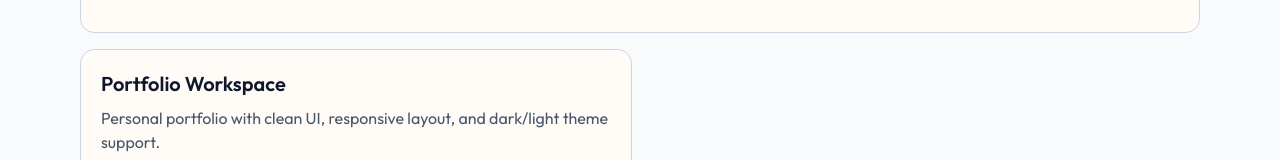
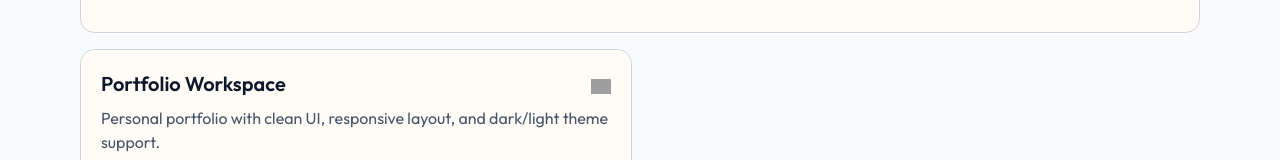
Before and after one commit to mmedved6-kz/PortfolioMM, a Next.js app: page /projects in a window 1280 px wide. Shown: the part 217-377 px from the top of the page. Built offline with nearby package versions, Linux system fonts and the light colour scheme; grey boxes are pictures that could not be loaded.

Commit message:
Contact host fix, projects page repo Url added

```diff
--- a/app/api/contact/route.ts
+++ b/app/api/contact/route.ts
@@ -46,7 +46,7 @@ export async function POST(request: Request) {
             );
         }
 
-        const host = process.env.CONTACT_FORM_HOST;
+        const host = process.env.SMTP_HOST ?? process.env.CONTACT_FORM_HOST;
         const port = Number(process.env.SMTP_PORT ?? "587");
         const secure = String(process.env.SMTP_SECURE ?? "false").toLowerCase() === "true";
         const user = process.env.SMTP_USER;
--- a/app/globals.css
+++ b/app/globals.css
@@ -306,6 +306,12 @@ main section[id] {
   color: var(--muted);
 }
 
+.contact-status-sending {
+  color: #A16207;
+  font-size: 0.9rem;
+  margin: 0;
+}
+
 h1, h2, h3, h4, h5, h6 {
   color: var(--text);
 }
--- a/app/projects/page.tsx
+++ b/app/projects/page.tsx
@@ -1,4 +1,6 @@
 import { PROJECTS } from "@/lib/projects";
+import Image from "next/image";
+
 
 export default function ProjectsPage() {
   return (
@@ -11,7 +13,19 @@ export default function ProjectsPage() {
       <section className="grid grid-cols-1 md:grid-cols-2 gap-4">
         {PROJECTS.map((project) => (
           <article key={project.slug} className="surface p-5">
-            <h2 className="text-xl font-semibold">{project.title}</h2>
+            <div className="flex items-center justify-between">
+              <h2 className="text-xl font-semibold">{project.title}</h2>
+              {project.repoUrl && (
+                <a
+                  href={project.repoUrl}
+                  target="_blank"
+                  rel="noopener noreferrer"
+                  className="text-muted hover:text-foreground transition-colors"
+                  aria-label={`View ${project.title} repository`}>
+                    <Image src="/github-svg.svg" alt="GitHub" width={20} height={20} className="inline-block ml-2" />
+                  </a>
+              )}
+            </div>
             <p className="text-muted mt-2">{project.summary}</p>
             <p className="mt-2 text-sm">
               <span className="font-medium">Outcome:</span> {project.outcome}
--- a/components/contact-form.tsx
+++ b/components/contact-form.tsx
@@ -70,7 +70,7 @@ export function ContactForm() {
             </button>
 
             {state.status !== "idle" ? (
-                <p className={state.status === "success" ? "contact-status-success" : "contact-status-error"}>
+                <p className={state.status === "success" ? "contact-status-success" : state.status === "sending" ? "contact-status-sending" : "contact-status-error"}>
                     {state.errorMessage}
                 </p>
             ) : null}
--- a/lib/projects.ts
+++ b/lib/projects.ts
@@ -5,6 +5,7 @@ export type ProjectItem = {
     outcome: string;
     stack: string[];
     featured?: boolean;
+    repoUrl?: string;
 };
 
 export const PROJECTS: ProjectItem[] = [
@@ -15,5 +16,6 @@ export const PROJECTS: ProjectItem[] = [
     outcome: "First production deployment showcasing my work and growth as an engineer.",
     stack: ["Next.js", "TypeScript", "Tailwind CSS"],
     featured: true,
+    repoUrl: "https://github.com/mmedved6-kz/PortfolioMM",
   },
 ]
```
